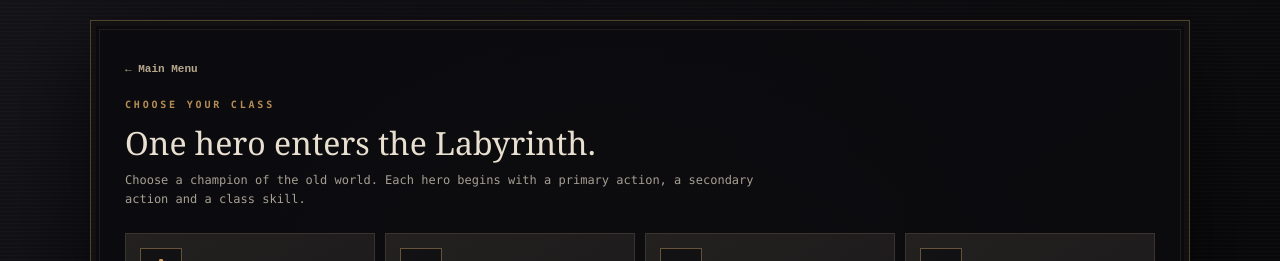
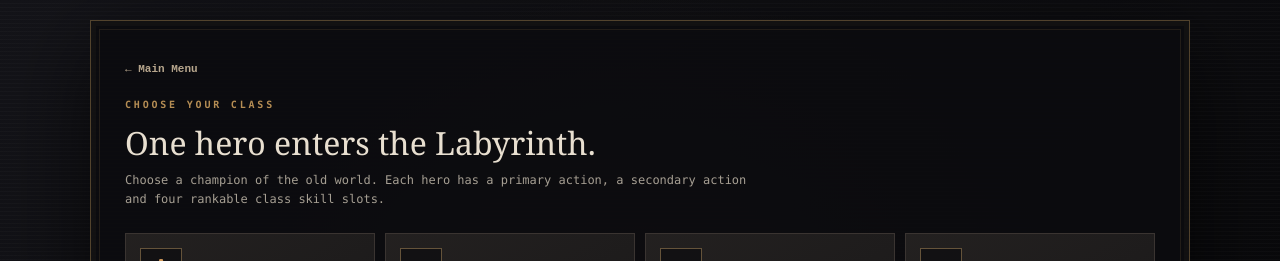
Before and after one commit to ThuleGamesDev/Aether-Crawl-, a React (Vite) app: page / in a window 1280 px wide. Both pictures are taken after a click on the button "NEW RUN". Shown: the top 261 px of the page. Built offline with nearby package versions, Linux system fonts and the light colour scheme.

Commit message:
FPS-R5B: implement class buildcraft kits

```diff
--- a/App.tsx
+++ b/App.tsx
@@ -147,7 +147,7 @@ const App: React.FC = () => {
         <button className="fps-back-button" onClick={() => setMode('MENU')}>← Main Menu</button>
         <div className="fps-kicker">CHOOSE YOUR CLASS</div>
         <h2>One hero enters the Labyrinth.</h2>
-        <p className="fps-muted">Choose a champion of the old world. Each hero begins with a primary action, a secondary action and a class skill.</p>
+        <p className="fps-muted">Choose a champion of the old world. Each hero has a primary action, a secondary action and four rankable class skill slots.</p>
         <div className="fps-class-grid">
           {CLASS_IDS.map(classId => {
             const definition = CLASSES[classId];
```
